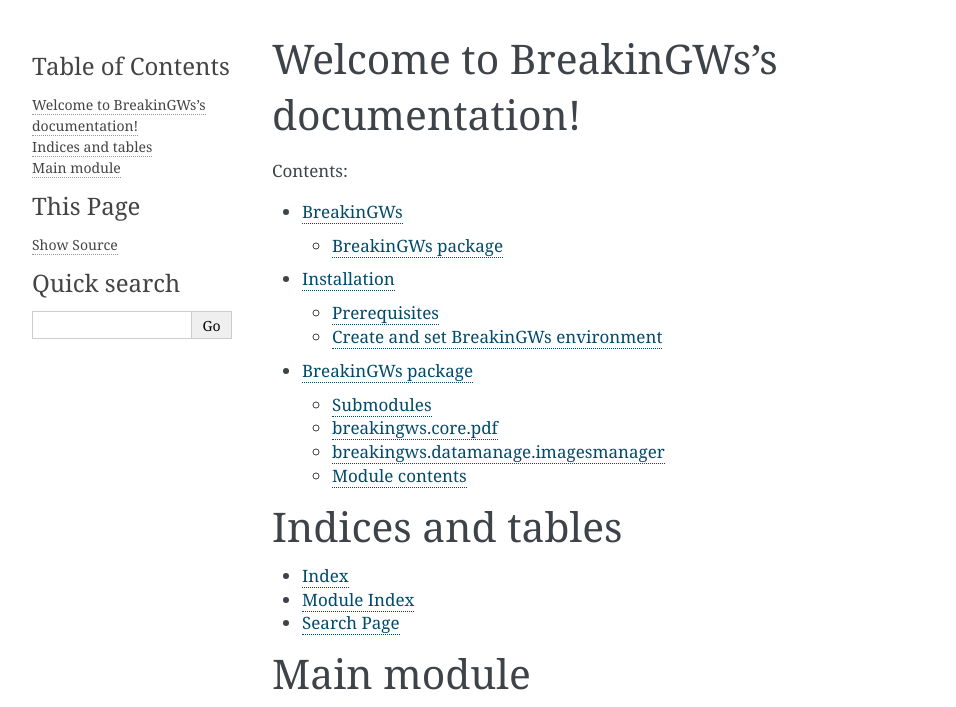
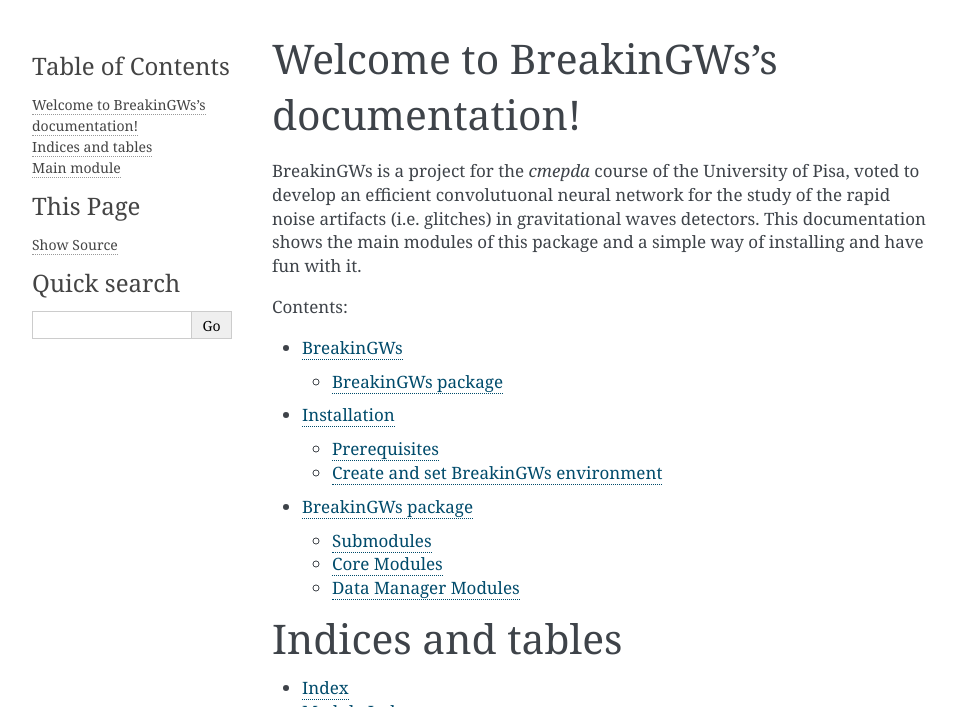
Before and after one commit to nunziosorrentino/breakingws, a Sphinx documentation site: the page built from docs/source/index.rst, in a window 1280 px wide, cut to the strip 0-707 px from the top of the page. Shown: the whole strip, without its empty margins (148-1104 px from the left). Built offline with Sphinx 7.4.7, drawn with Linux system fonts in a browser that asks for light colours.

Commit message:
Updated documentation part 2.

```diff
--- a/docs/source/breakingws.rst
+++ b/docs/source/breakingws.rst
@@ -1,31 +1,19 @@
+.. _api:
+
 BreakinGWs package
 ==================
-
-.. _api:
 
 Submodules
 ----------
 
-breakingws.core.pdf
--------------------
+Core Modules
+---------------
 
 .. automodule:: breakingws.core.pdf
    :members:
-   :undoc-members:
-   :show-inheritance:
 
-breakingws.datamanage.imagesmanager
------------------------------------
+Data Manager Modules
+--------------------
 
 .. automodule:: breakingws.datamanage.imagesmanager
    :members:
-   :undoc-members:
-   :show-inheritance:
-
-Module contents
----------------
-
-.. automodule:: breakingws
-   :members:
-   :undoc-members:
-   :show-inheritance:
--- a/docs/source/index.rst
+++ b/docs/source/index.rst
@@ -1,5 +1,7 @@
 Welcome to BreakinGWs's documentation!
 ======================================
+
+BreakinGWs is a project for the *cmepda* course of the University of Pisa, voted to develop an efficient convolutuonal neural network for the study of the rapid noise artifacts (i.e. glitches) in gravitational waves detectors. This documentation shows the main modules of this package and a simple way of installing and have fun with it.
 
 .. toctree::
    :maxdepth: 2
```
Also changed, not shown: README.md (+1 -1 lines).
